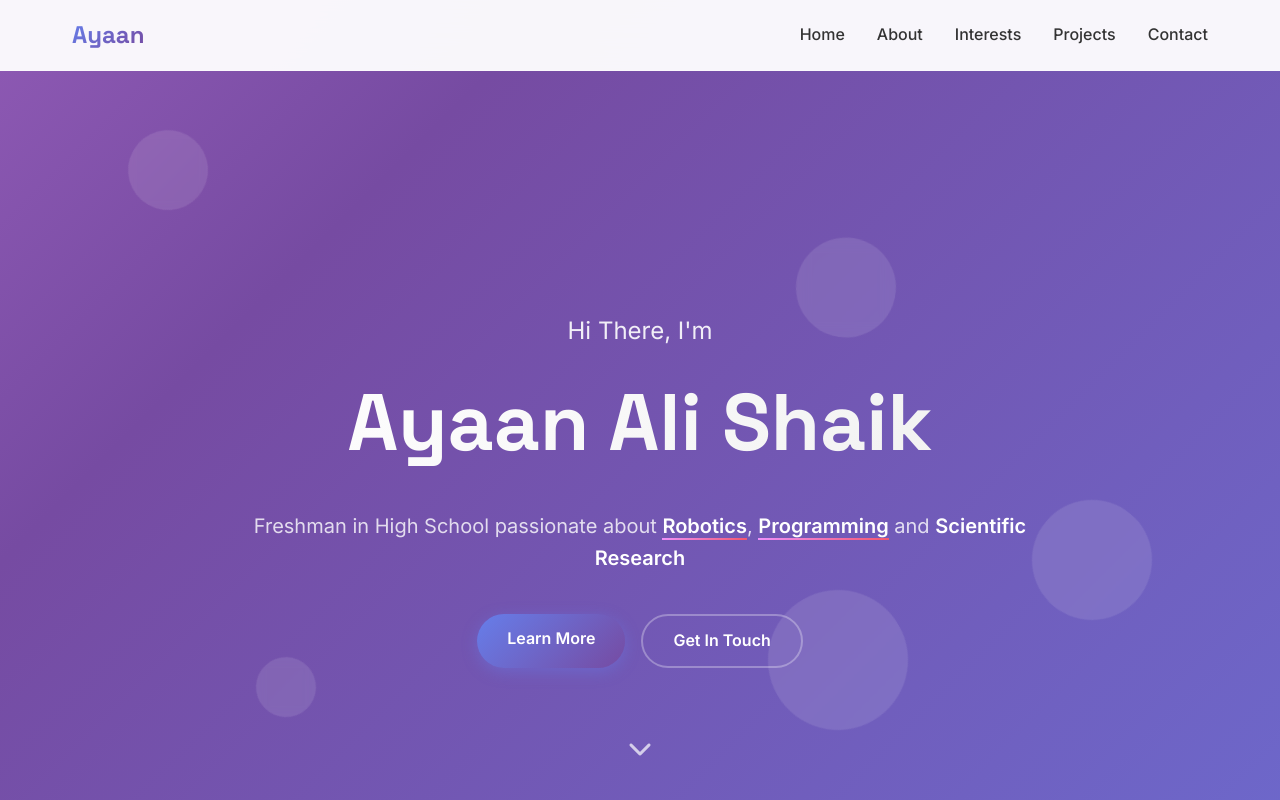
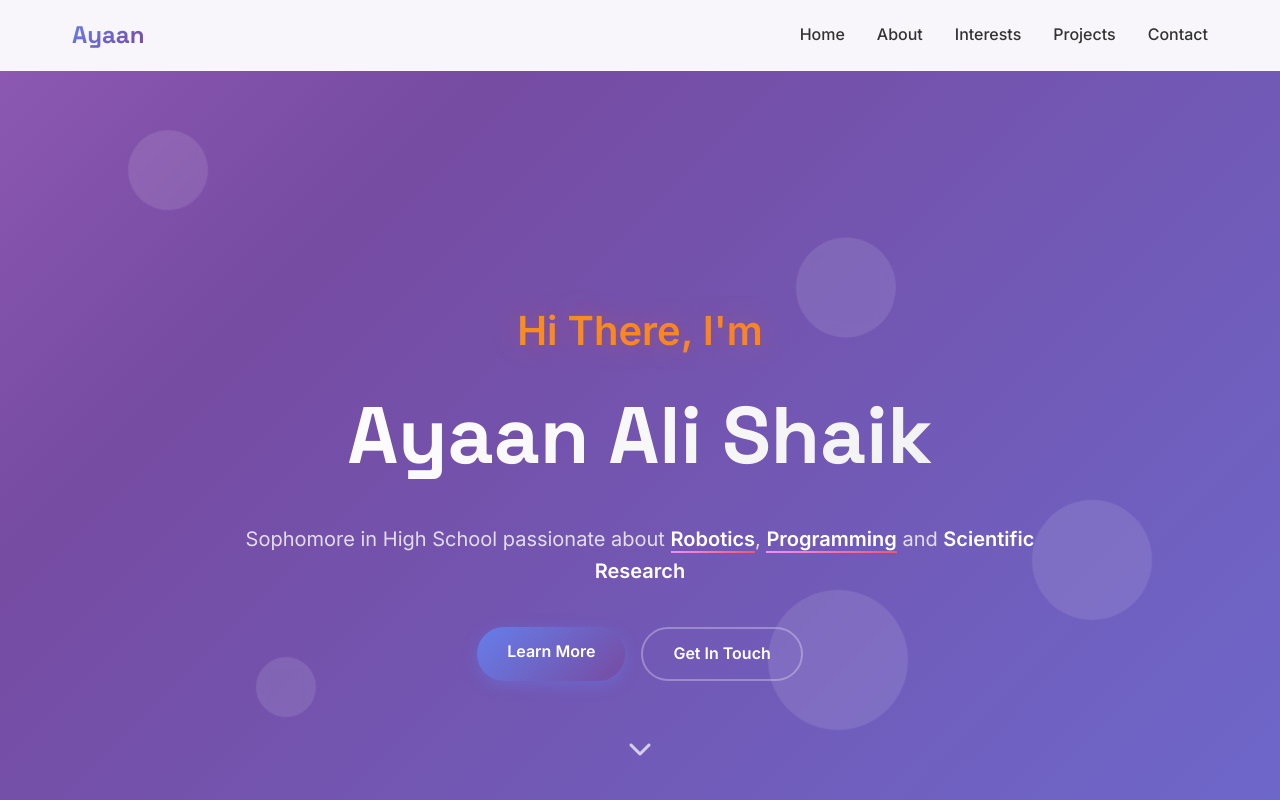
Before and after one commit to AyaanS31/Portfolio, a website: page index.html in a window 1280 px wide. Shown: the top 800 px of the page. Drawn offline with Linux system fonts and the light colour scheme.

Commit message:
Update age, grade level, and enhance greeting text

```diff
--- a/index.html
+++ b/index.html
@@ -51,7 +51,7 @@
                     <span class="name">Ayaan Ali Shaik</span>
                 </h1>
                 <p class="hero-subtitle">
-                    Freshman in High School passionate about
+                    Sophomore in High School passionate about
                     <span class="highlight">Robotics</span>,
                     <span class="highlight">Programming</span> and
                     <span class="highlight">Scientific Research</span>
@@ -79,7 +79,7 @@
             <div class="about-content">
                 <div class="about-text">
                     <p class="about-description">
-                        Hey there! I am Ayaan Ali Shaik, a 14-year-old freshman at Metea Valley High School from Naperville, Illinois.
+                        Hey there! I am Ayaan Ali Shaik, a 15-year-old sophomore at Metea Valley High School from Naperville, Illinois.
                         I have always been passionate about Scientific Analysis and Engineering, driven by programming. This passion led me
                         to dive deep into robotics exploration and development.
                     </p>
--- a/styles.css
+++ b/styles.css
@@ -201,11 +201,16 @@ body {
 
 .greeting {
     display: block;
-    font-size: 1.5rem;
-    font-weight: 400;
-    color: rgba(255, 255, 255, 0.9);
+    font-size: 2.5rem;
+    font-weight: 600;
+    background: linear-gradient(135deg, #ff6b35, #f7931e, #ff6b35, #9b59b6);
+    background-size: 300% 300%;
+    -webkit-background-clip: text;
+    -webkit-text-fill-color: transparent;
+    background-clip: text;
     margin-bottom: 0.5rem;
-    animation: fadeInUp 1s ease-out 0.2s both;
+    animation: fadeInUp 1s ease-out 0.2s both, gradientShift 3s ease infinite;
+    text-shadow: 0 0 30px rgba(255, 107, 53, 0.3);
 }
 
 .name {
@@ -751,6 +756,10 @@ section {
         margin-top: 40px;
     }
 
+    .greeting {
+        font-size: 2rem;
+    }
+
     .hero-buttons {
         flex-direction: column;
         align-items: center;
@@ -800,6 +809,10 @@ section {
         margin-top: 30px;
     }
 
+    .greeting {
+        font-size: 1.8rem;
+    }
+
     .name {
         font-size: 2.5rem;
     }
```
